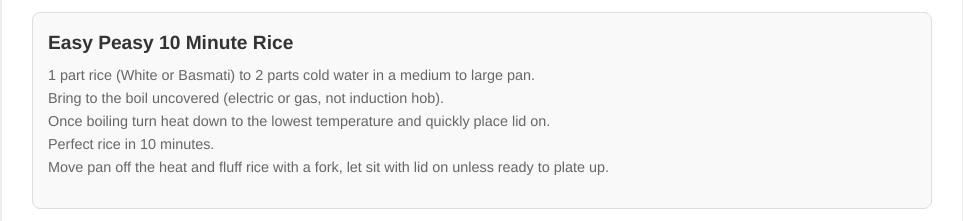
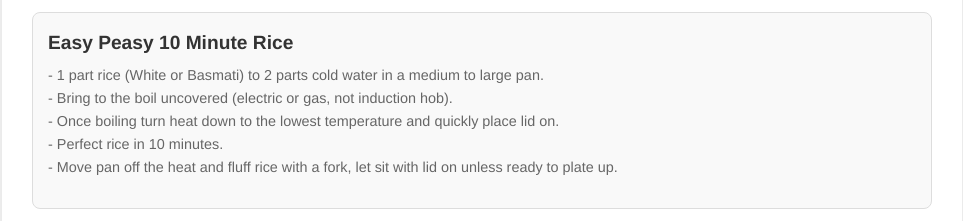
Before and after one commit to u1208263708-hue/u1208263708-hue.github.io, a plain HTML site: page index.html in a window 1280 px wide. Shown: the part 471-692 px from the top of the page, without its empty margins (158-1121 px from the left). Drawn offline with Linux system fonts and the light colour scheme.

Commit message:
Update recipe tagline formatting in index.html

```diff
--- a/index.html
+++ b/index.html
@@ -118,11 +118,11 @@
                     <a href="#" class="recipe-link">
                         Easy Peasy 10 Minute Rice
                     </a>
-                    <p class="recipe-tagline">1 part rice (White or Basmati) to 2 parts cold water in a medium to large pan.<br>
-                        Bring to the boil uncovered (electric or gas, not induction hob).<br>
-                        Once boiling turn heat down to the lowest temperature and quickly place lid on. <br>
-                        Perfect rice in 10 minutes. <br>
-                        Move pan off the heat and fluff rice with a fork, let sit with lid on unless ready to plate up.</p>
+                    <p class="recipe-tagline">- 1 part rice (White or Basmati) to 2 parts cold water in a medium to large pan.<br>
+                        - Bring to the boil uncovered (electric or gas, not induction hob).<br>
+                        - Once boiling turn heat down to the lowest temperature and quickly place lid on. <br>
+                        - Perfect rice in 10 minutes. <br>
+                        - Move pan off the heat and fluff rice with a fork, let sit with lid on unless ready to plate up.</p>
                 </li>
 
                 <li>
```
